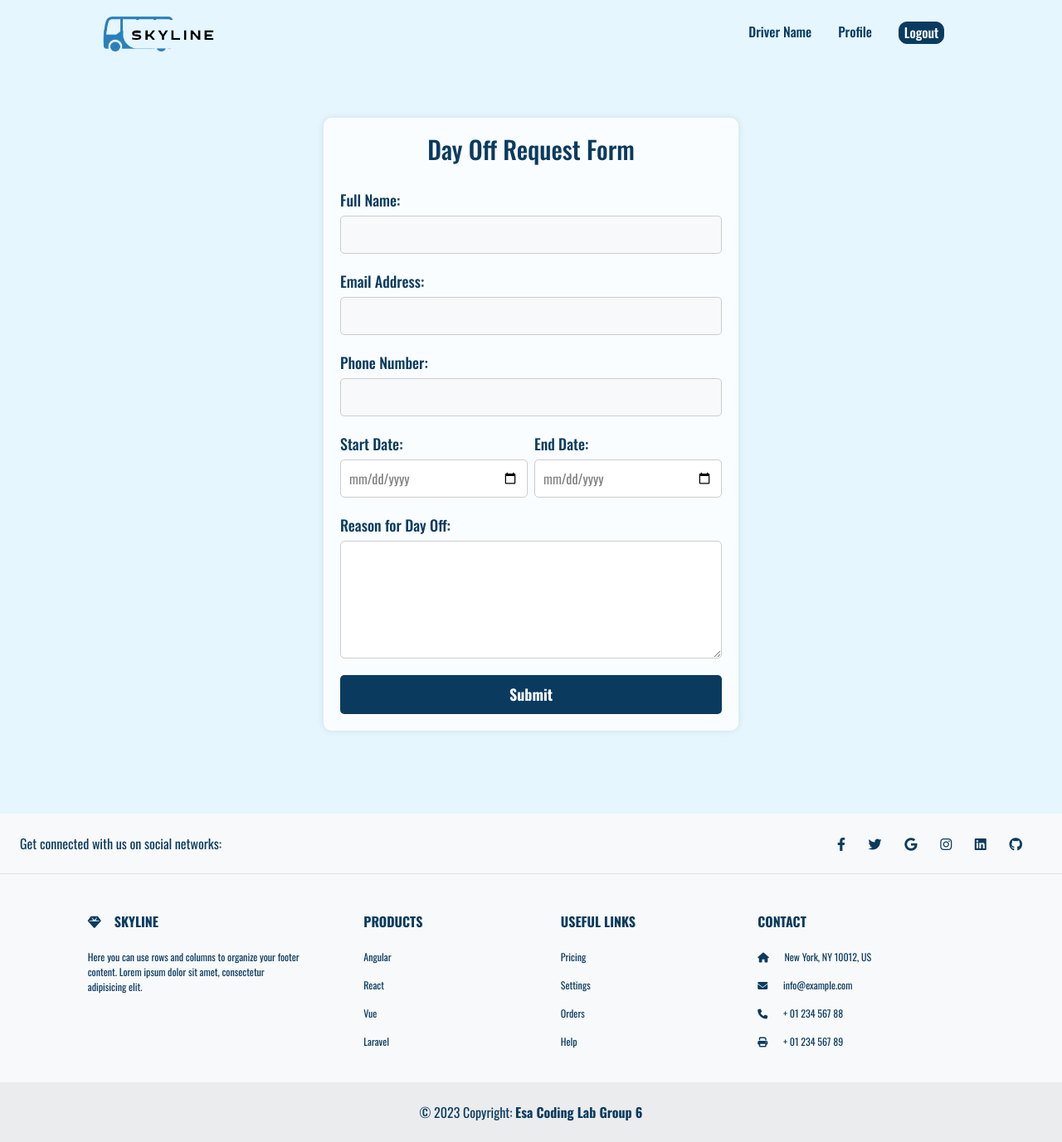
After one commit to ausminatalli/Trasnportation, a PHP site: page /driver/DayOff.php in a window 1280 px wide. The commit adds this page. Shown: the whole page at 83% size. Run offline with PHP 8.4, Linux system fonts and the light colour scheme.

Commit message:
add pages

```diff
--- /dev/null
+++ b/driver/DayOff.css
@@ -0,0 +1,62 @@
+* {
+  box-sizing: border-box;
+}
+
+body {
+  font-family: "Inter", sans-serif;
+  background-color: #e5f6ff !important;
+}
+
+.DayOff {
+  background-color: rgba(255, 255, 255, 0.81);
+  padding: 20px;
+  border-radius: 10px;
+  box-shadow: 0px 0px 10px rgba(0, 0, 0, 0.1);
+  width: 100%;
+  max-width: 500px;
+  margin: 100px auto;
+}
+.DayOff h1 {
+
+  text-align: center;
+  color: #0a3b5f;
+  font-size: 30px;
+  margin-bottom: 30px;
+}
+
+.DayOff .flex-input {
+  display: flex;
+  flex-direction: column;
+  margin-bottom: 20px;
+}
+
+.DayOff .flex-input label {
+  font-size: 18px;
+  color: #0a3b5f;
+  margin-bottom: 5px;
+}
+
+.DayOff .flex-input input,
+.DayOff .flex-input textarea {
+  padding: 10px;
+  border: 1px solid #ccc;
+  border-radius: 5px;
+  font-size: 16px;
+}
+
+.DayOff button {
+  width: 100%;
+  padding: 10px;
+  background-color: #0a3b5f;
+  border: none;
+  color: white;
+  font-size: 18px;
+  font-weight: 700;
+  border-radius: 5px;
+  cursor: pointer;
+  transition: background-color 0.3s;
+}
+
+.DayOff button:hover {
+  background-color: #0b4f7f;
+}
--- /dev/null
+++ b/driver/DayOff.php
@@ -0,0 +1,69 @@
+<!DOCTYPE html>
+<html lang="en">
+  <head>
+    <meta charset="UTF-8" />
+    <meta http-equiv="X-UA-Compatible" content="IE=edge" />
+    <meta name="viewport" content="width=device-width, initial-scale=1.0" />
+    <title>Day Off Form</title>
+    <link rel="stylesheet" href="./DayOff.css">
+    <link rel="stylesheet" href="../css/driver.css">
+
+    <link rel="stylesheet" href="../css/style.css">
+    <link rel="stylesheet" href="https://cdnjs.cloudflare.com/ajax/libs/font-awesome/6.4.0/css/all.min.css" integrity="sha512-iecdLmaskl7CVkqkXNQ/ZH/XLlvWZOJyj7Yy7tcenmpD1ypASozpmT/E0iPtmFIB46ZmdtAc9eNBvH0H/ZpiBw==" crossorigin="anonymous" referrerpolicy="no-referrer" />
+<link href="https://fonts.googleapis.com/css2?family=Oswald:wght@200;300;400;500;600;700&display=swap" rel="stylesheet">
+<link rel="stylesheet" href="https://cdn.jsdelivr.net/npm/bootstrap@5.3.0-alpha3/dist/css/bootstrap.min.css">
+  </head>
+  <body>
+  <section class="top-nav  driver-nav">
+        <div class="logo">
+            <a href="index.html"><img src="../img/Transportation_Logo.png" alt=""></a>
+        </div>
+        <input id="menu-toggle" type="checkbox" />
+        <label class='menu-button-container' for="menu-toggle">
+        <div class='menu-button'></div>
+      </label>
+        <ul class="menu">
+            <li><a class="line" href="#">Driver Name</a></li>
+            <li><a class="line" href="#">Profile</a></li>
+            <li><a class="signup" href="../index.html">Logout</a></li>
+
+      </section>
+    <div class="DayOff">
+      <h1>Day Off Request Form</h1>
+      <form action="" class="Input">
+        <div class="flex-input">
+          <label for="name">Full Name:</label>
+          <input type="text" id="name" disabled/>
+        </div>
+        <div class="flex-input">
+          <label for="email">Email Address:</label>
+          <input type="text" id="email" disabled />
+        </div>
+        <div class="flex-input">
+          <label for="phoneNumber">Phone Number:</label>
+          <input type="text" id="phoneNumber" disabled />
+        </div>
+        <div class="flex gap-2" style="display: flex; align-items: center;">
+
+          <div class="flex-input w-100">
+            <label for="startDate">Start Date:</label>
+            <input class="w-100" type="date" id="startDate" required />
+          </div>
+          <div class="flex-input w-100">
+            <label for="endDate">End Date:</label required>
+            <input type="date" id="endDate" />
+          </div>
+        </div>
+        <div class="flex-input">
+          <label for="reason">Reason for Day Off:</label>
+          <textarea id="reason" rows="5"  required ></textarea>
+        </div>
+        <button type="submit">Submit</button>
+      </form>
+    </div>
+
+    <?php
+    include('../main/footer.html')
+    ?>
+  </body>
+</html>
--- a/main/contactstyle.css
+++ b/main/contactstyle.css
@@ -89,7 +89,7 @@
     color: #20415b;
     font-weight: 700;
   }
-  @media (max-width:768px) {
+  @media (max-width:1100px) {
 
     .con2{
       width: 90%;
```
Also changed, not shown: driver/driverManage.php (added, +91 -0 lines), driver/driver.html (line endings or trailing spaces).
